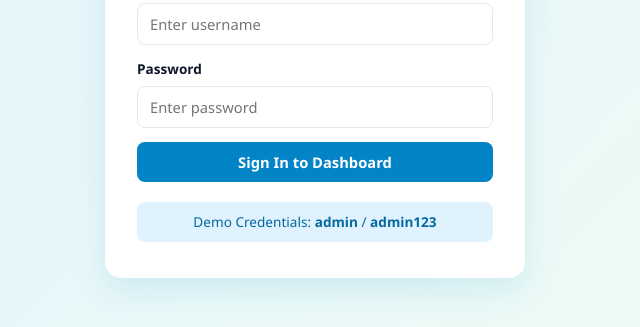
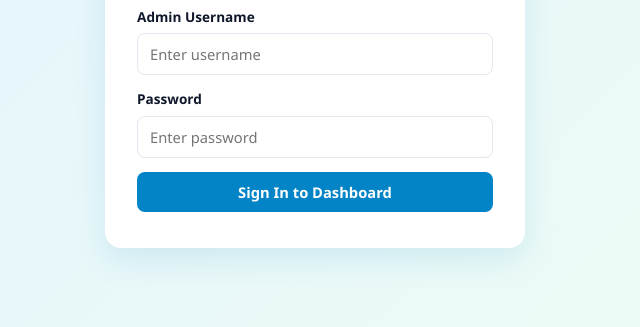
Before and after one commit to Pri812022/Care-Plus, a plain HTML site: page index.html in a window 1280 px wide. Shown: the part 375-702 px from the top of the page, without its empty margins (325-965 px from the left). Drawn offline with Linux system fonts and the light colour scheme.

Commit message:
Update README.md

```diff
--- a/index.html
+++ b/index.html
@@ -35,10 +35,6 @@
         </div>
         <button type="submit" class="btn btn-primary btn-block">Sign In to Dashboard</button>
       </form>
-
-      <div class="login-hint">
-        <span>Demo Credentials:</span> <strong>admin</strong> / <strong>admin123</strong>
-      </div>
     </div>
   </section>
 
```
